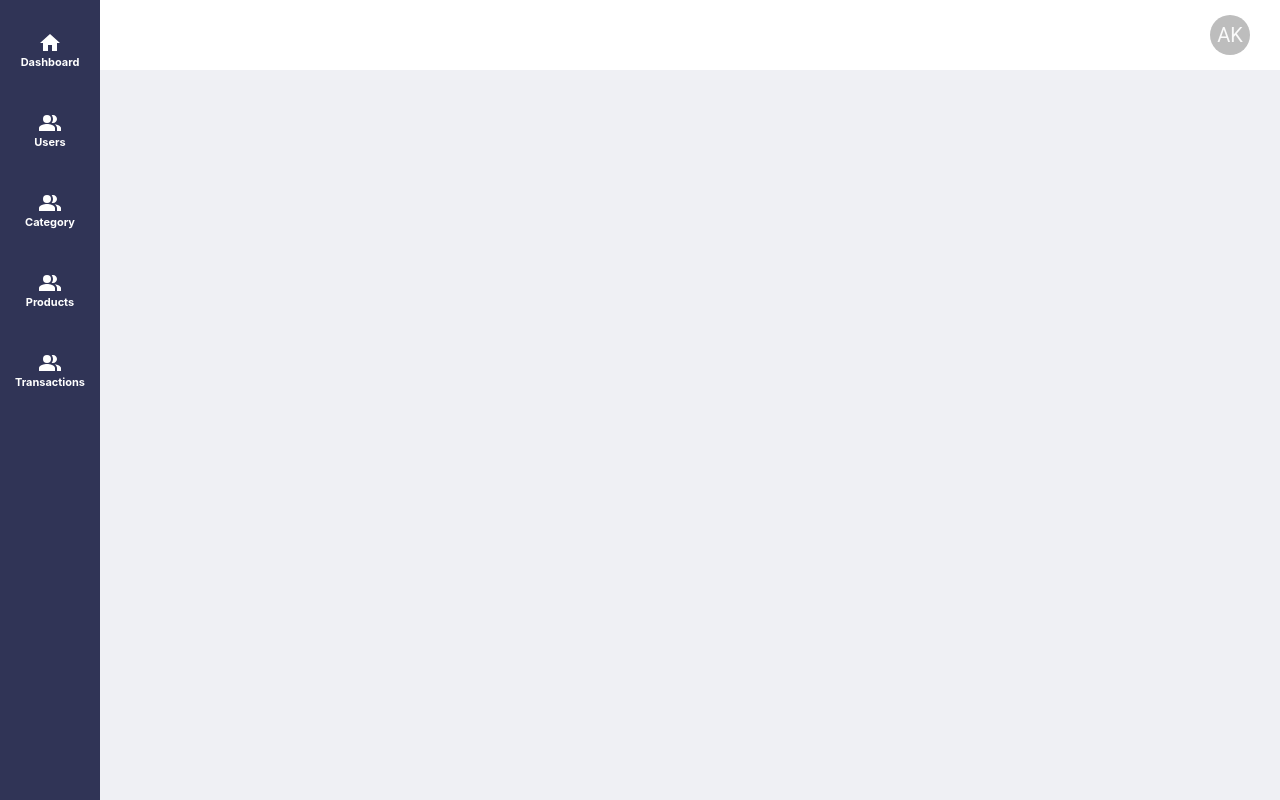
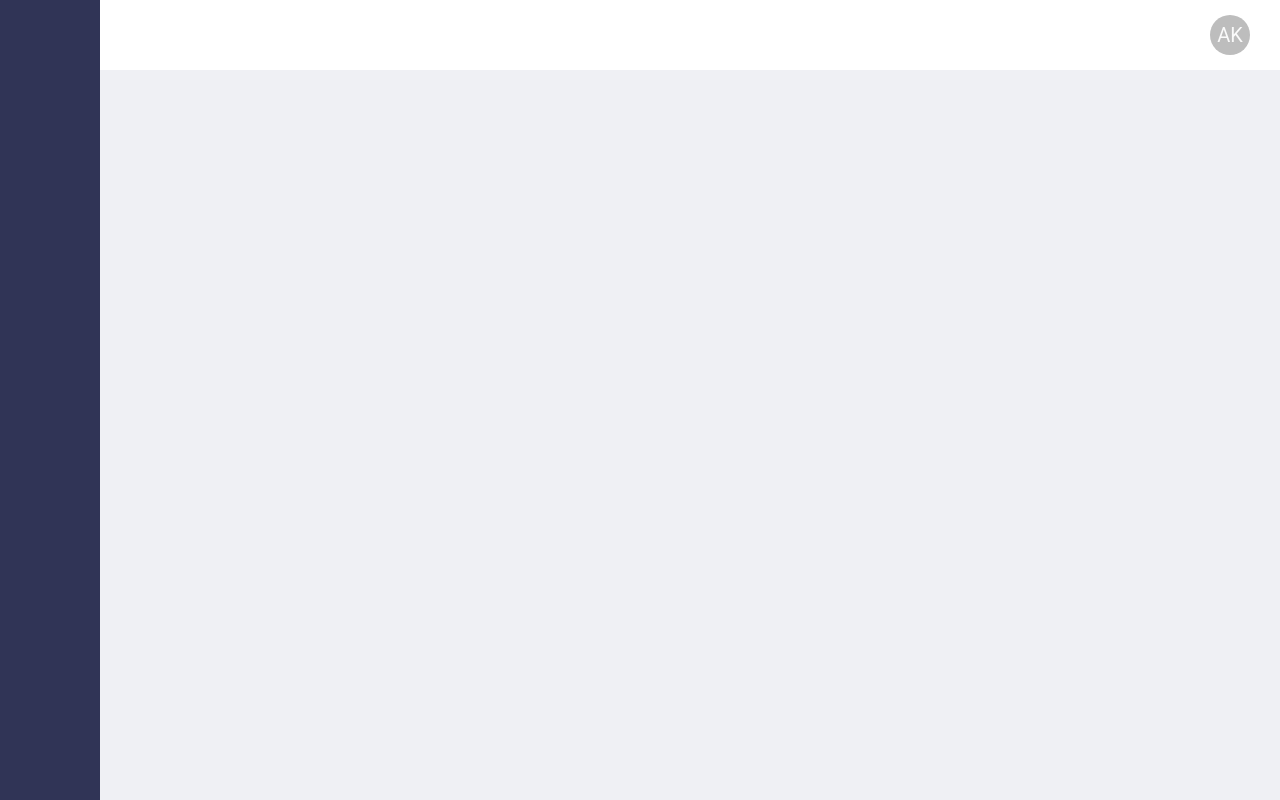
Before and after one commit to ankushthinknext/pos-morning, a React (Create React App) app: page /category in a window 1280 px wide. Built offline with nearby package versions, Linux system fonts and the light colour scheme; sample sign-in values are in the browser's storage.

Commit message:
fixed sidebar Roles

```diff
--- a/src/components/dashboard/Sidebar.jsx
+++ b/src/components/dashboard/Sidebar.jsx
@@ -13,15 +13,38 @@ function Sidebar() {
 			path: "/dashboard",
 			subpaths: ["user/"],
 			icon: <HomeIcon />,
+			access: ["Admin", "Cashier"],
 		},
-		{ label: "Users", path: "/users", icon: <PeopleAltIcon /> },
-		{ label: "Category", path: "/categories", icon: <PeopleAltIcon /> },
-		{ label: "Products", path: "/products", icon: <PeopleAltIcon /> },
-		{ label: "Transactions", path: "/transactions", icon: <PeopleAltIcon /> },
+		{
+			label: "Users",
+			path: "/users",
+			icon: <PeopleAltIcon />,
+			access: ["Admin"],
+		},
+		{
+			label: "Category",
+			path: "/categories",
+			icon: <PeopleAltIcon />,
+			access: ["Admin"],
+		},
+		{
+			label: "Products",
+			path: "/products",
+			icon: <PeopleAltIcon />,
+			access: ["Admin", "Cashier"],
+		},
+		{
+			label: "Transactions",
+			path: "/transactions",
+			icon: <PeopleAltIcon />,
+			access: ["Admin", "Cashier"],
+		},
 	];
 	return (
 		<div className="sidebar">
-			{sidebarLinks.map((link) => (
+			{sidebarLinks.map(
+				(link) =>
+					link.access.includes(localStorage.getItem("role")) && (
 						<Link to={link.path}>
 							<div
 								className={
@@ -37,7 +60,8 @@ function Sidebar() {
 								<h6>{link.label}</h6>
 							</div>
 						</Link>
-			))}
+					),
+			)}
 		</div>
 	);
 }
```
Lines whose indentation alone changed are shown as unchanged.
